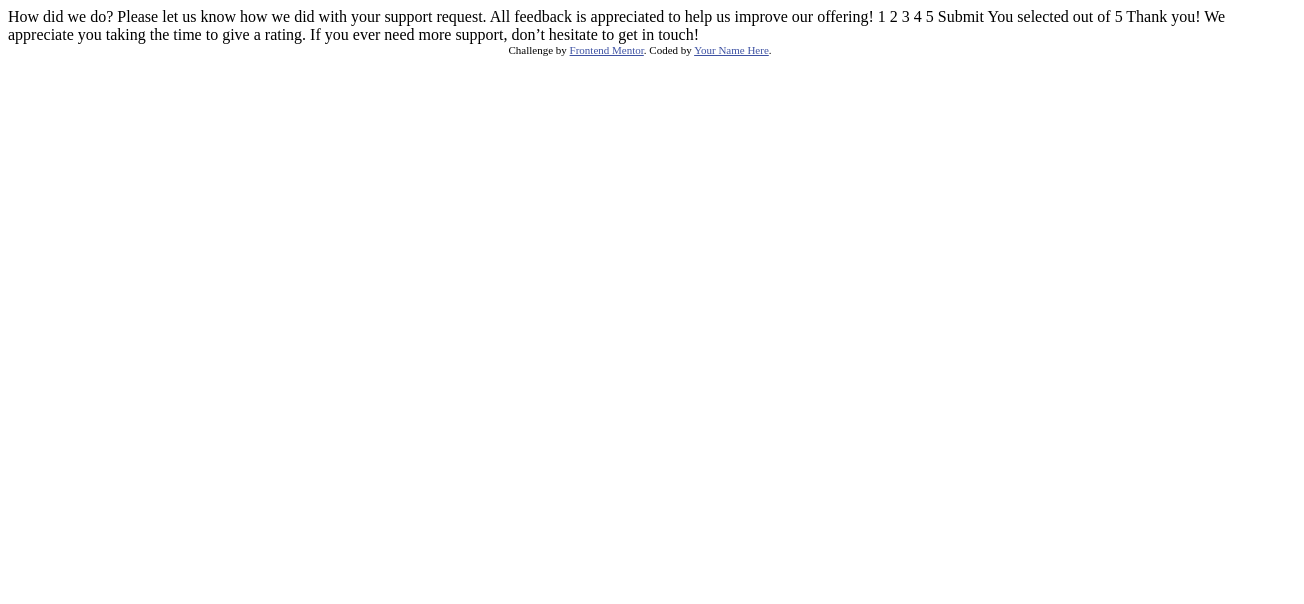
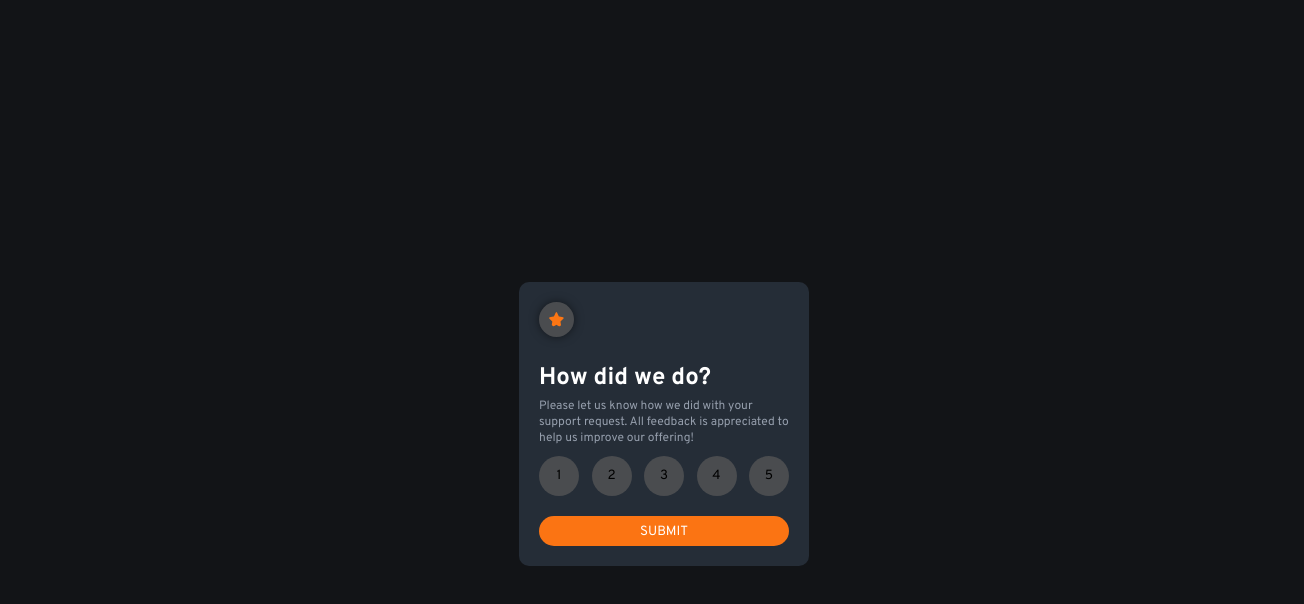
Before and after one commit to ajumobiisaac96/interactive-rating-component, a plain HTML site: page index.html in a window 1280 px wide. Shown: the whole page, 1304 px wide, since content can reach past the window. Drawn offline with Linux system fonts and the light colour scheme.

Commit message:
Add existing project files to Git

```diff
--- a/index.html
+++ b/index.html
@@ -1,49 +1,54 @@
 <!DOCTYPE html>
 <html lang="en">
 <head>
-  <meta charset="UTF-8">
-  <meta name="viewport" content="width=device-width, initial-scale=1.0"> <!-- displays site properly based on user's device -->
-
-  <link rel="icon" type="image/png" sizes="32x32" href="./images/favicon-32x32.png">
-
-  <title>Frontend Mentor | Interactive rating component</title>
-
-  <!-- Feel free to remove these styles or customise in your own stylesheet 👍 -->
-  <style>
-    .attribution { font-size: 11px; text-align: center; }
-    .attribution a { color: hsl(228, 45%, 44%); }
-  </style>
+    <meta charset="UTF-8">
+    <meta name="viewport" content="width=device-width, initial-scale=1.0">
+    <title>Document</title>
+    <link rel="stylesheet" href="style.css">
+    <link rel="preconnect" href="https://fonts.googleapis.com">
+    <link rel="preconnect" href="https://fonts.gstatic.com" crossorigin>
+    <link href="https://fonts.googleapis.com/css2?family=Overpass:ital,wght@0,100..900;1,100..900&display=swap" rel="stylesheet">
 </head>
 <body>
+    <main class="rating-card">
+        <div class="container">
+            <div class="star">
+                <img src="images/icon-star.svg" alt="">
+            </div>
 
-  <!-- Rating state start -->
+            <div class="info-rating">
+                <h2>
+                    How did we do?
+                </h2>
+                <p>
+                    Please let us know how we did with your support request. All feedback is appreciated
+                    to help us improve our offering!
+                </p>
+            </div>
+            <div class="number-rating">
+                <ul>
+                    <li> <button class="btn1">1</button></li>
+                    <li> <button class="btn1">2</button></li>
+                    <li> <button class="btn1">3</button></li>
+                    <li> <button class="btn1">4</button></li>
+                    <li> <button class="btn1">5</button></li>
+                </ul>
+            </div>
+            <button onclick="displayRating()" id="submit-btn" class="btn">SUBMIT</button>
+        </div>
+        <div class="thank-you">
+            <div>
+                <img src="images/illustration-thank-you.svg" alt="">
+            </div>
+            <div class="message">
+                <span id="rating-msg">you selected 4 out of 5</span>
+                <h2>Thank You!</h2>
+                <p>We appreciate you taking the time to give a rating. If you ever need more support,
+                    don’t hesitate to get in touch!</p>
+            </div>
+        </div>
+    </main>
 
-  How did we do?
-
-  Please let us know how we did with your support request. All feedback is appreciated
-  to help us improve our offering!
-
-  1 2 3 4 5
-
-  Submit
-
-  <!-- Rating state end -->
-
-  <!-- Thank you state start -->
-
-  You selected <!-- Add rating here --> out of 5
-
-  Thank you!
-
-  We appreciate you taking the time to give a rating. If you ever need more support,
-  don’t hesitate to get in touch!
-
-  <!-- Thank you state end -->
-
-
-  <div class="attribution">
-    Challenge by <a href="https://www.frontendmentor.io?ref=challenge" target="_blank">Frontend Mentor</a>.
-    Coded by <a href="#">Your Name Here</a>.
-  </div>
+    <script src="script.js"></script>
 </body>
 </html>
--- a/script.js
+++ b/script.js
@@ -1,4 +1,8 @@
+var container = document.getElementByQuerySelector('.container');
+var thankYou =  document.getElementByQuerySelector('.thank-you');
+
+
 function displayRating(){
-    var successMessage = document.getElementsByClassName('thank-you');
-    successMessage.style.display = 'block';
+    thankYou.style.display = 'block';
+    container.style.display = 'none';
 }
--- a/style.css
+++ b/style.css
@@ -9,15 +9,23 @@
 body{
     background-color: hsl(216, 12%, 8%);
     width: 100%;
-    height: 100vh;
+    display: flex;
+    flex-direction: column;
+    align-items: center;
+    justify-content: center;
+    min-height: 100vh;
+    margin: 1.5rem;
 }
 
-.container{
+.rating-card{
+    display: flex;
+    flex-direction: column;
+    justify-content: center;
+    align-items: center;
+}
+
+.container, .thank-you{
     background-color: hsl(213, 19%, 18%);
-    position: absolute;
-    top: 50%;
-    left: 50%;
-    transform: translate(-50%,-50%);
     max-width: 250px;
     width: 100%;
     border-radius: 10px;
@@ -46,27 +54,30 @@ body{
     margin-bottom: 10px;
 }
 
-.number-rating{
+.number-rating ul{
     display: flex;
+    align-items: center;
     justify-content: space-between;
+    list-style: none;
 }
 
-.a-link{
-    width: 15px;
-    height: 15px;
+.btn1{
+    background-color: none;
+    width: 40px;
+    height: 40px;
     border-radius: 50%;
     background-color: hsl(216, 3%, 30%);
+    border: none;
     padding: 6px 8px 8px 8px;
     text-align: center;
-    text-decoration: none;
-    color:hsl(217, 12%, 63%);
+    cursor: pointer;
 }
 
-.a-link:hover{
+.btn1:hover{
     background-color: hsl(25, 97%, 53%);
 }
 
-.a-link:active{
+.btn1:focus{
     background-color:hsl(217, 12%, 63%);
     color:hsl(0, 0%, 100%);
 }
@@ -88,20 +99,17 @@ body{
 }
 
 .thank-you{
-    background-color: hsl(213, 19%, 18%);
-    position: absolute;
-    top: 50%;
-    left: 50%;
-    transform: translate(-50%,-50%);
+    display: flex;
+    flex-direction: column;
+    align-items: center;
+    justify-content: center;
     max-width: 250px;
     width: 100%;
     border-radius: 10px;
     padding: 20px;
+    display: none;
 }
 
-.thank-you img{
-    transform: translate(30%,0%);
-}
 
 #rating-msg{
     text-align: center;
@@ -110,7 +118,9 @@ body{
     font-size: 10px;
     color: hsl(25, 97%, 53%);
     margin-top: 10px;
-    padding: 4px;
+    padding-left: 10px;
+    padding-right:10px ;
+    font-size: 0.9rem;
 }
 
 .message{
```
Also changed, not shown: index1.html (deleted, +0 -51 lines), 3 other files.
